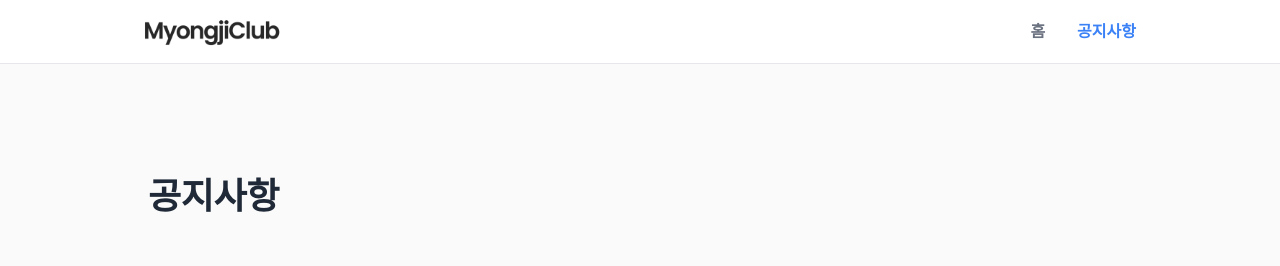
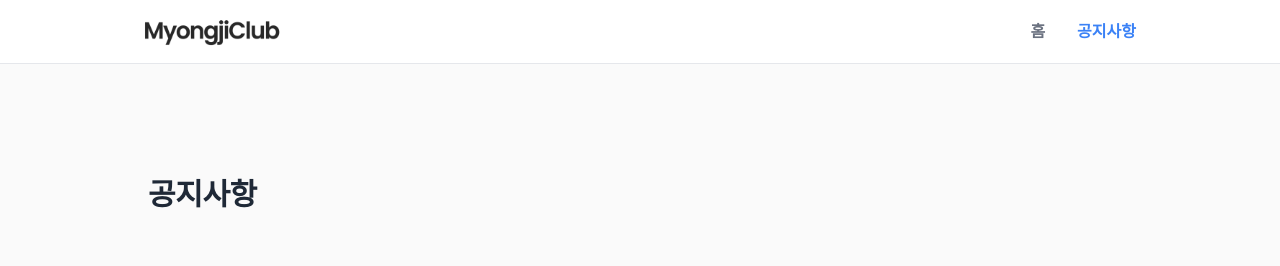
Before and after one commit to k-kbk/Myongji-Club-FE, a Next.js app: page /notice in a window 1280 px wide. Shown: the top 266 px of the page. Built offline with nearby package versions, Linux system fonts and the light colour scheme; a web font is replaced by a local one.

Commit message:
design: 폰트 크기 수정

```diff
--- a/src/pages/admin/club/index.tsx
+++ b/src/pages/admin/club/index.tsx
@@ -268,7 +268,7 @@ export default function Index() {
           </button>
           <button
             type="button"
-            className="block rounded-lg bg-gray-200 bg-opacity-70 px-4 py-2 text-base font-semibold text-gray-600 shadow-sm transition-opacity hover:opacity-50 sm:hidden"
+            className="block rounded-lg bg-gray-200 bg-opacity-70 px-4 py-1.5 text-base font-semibold text-gray-600 shadow-sm transition-opacity hover:opacity-50 sm:hidden"
           >
             등록하기
           </button>
--- a/src/pages/notice/index.tsx
+++ b/src/pages/notice/index.tsx
@@ -47,7 +47,7 @@ const dummy: Array<NoticeType> = [
 export default function Index() {
   return (
     <>
-      <h1 className="mt-30 mb-12 text-3xl font-bold md:mt-44 md:text-4xl">
+      <h1 className="mt-30 mb-12 text-2xl font-bold sm:mt-44 sm:text-3xl">
         공지사항
       </h1>
       {dummy.length === 0 ? (
```
